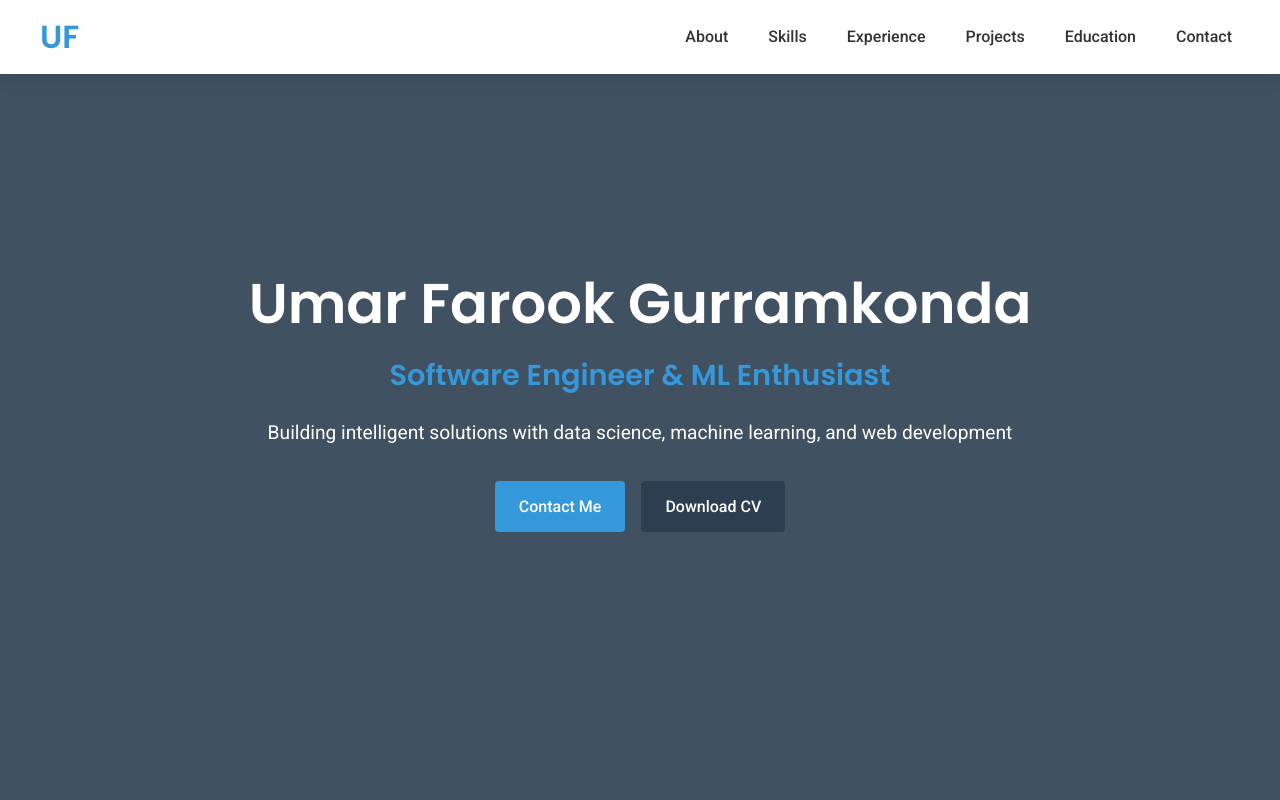
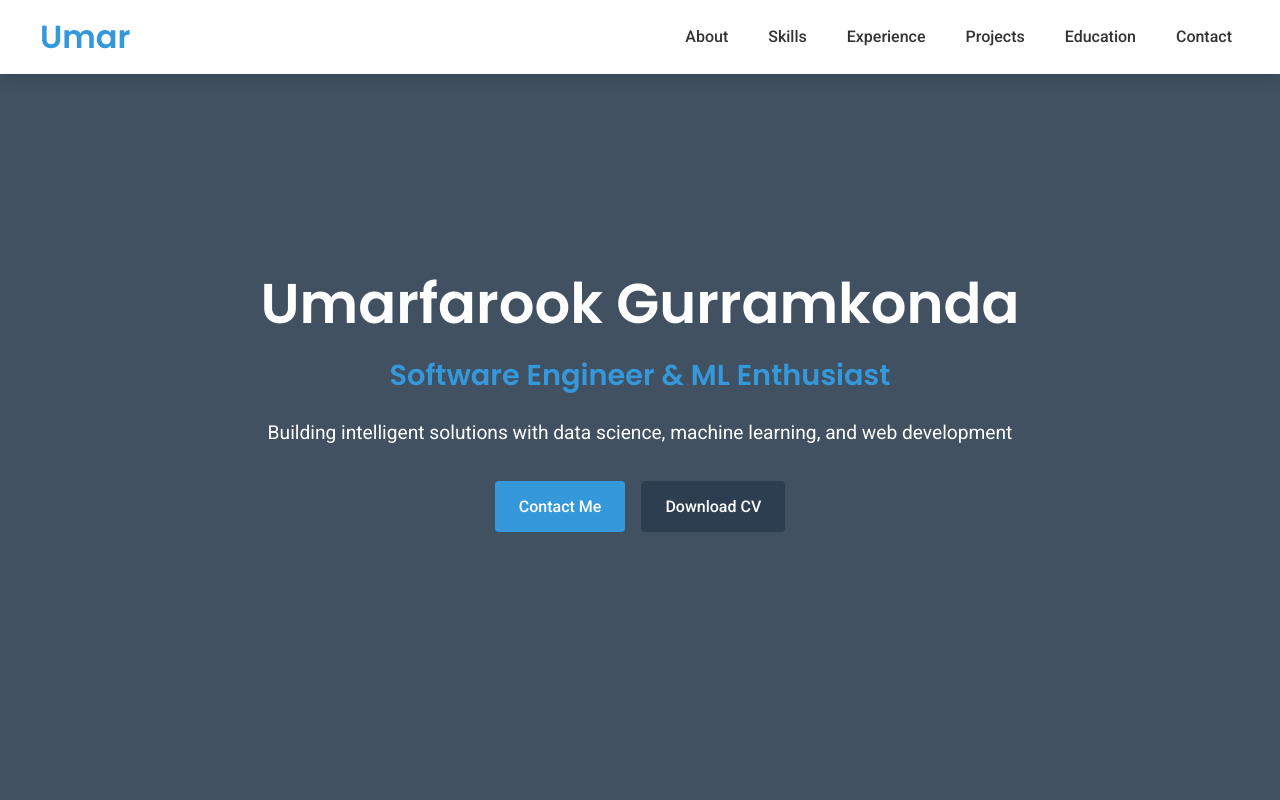
Before and after one commit to Umarfarook1/Umar-s-portfolio, a plain HTML site: page index.html in a window 1280 px wide. Shown: the top 800 px of the page. Drawn offline with nearby package versions, Linux system fonts and the light colour scheme.

Commit message:
update_1.2

```diff
--- a/index.html
+++ b/index.html
@@ -3,7 +3,7 @@
 <head>
     <meta charset="UTF-8">
     <meta name="viewport" content="width=device-width, initial-scale=1.0">
-    <title>Umar Farook Gurramkonda | Software Engineer</title>
+    <title>Umarfarook Gurramkonda | Software Engineer</title>
     <link rel="stylesheet" href="css/style.css">
     <link rel="stylesheet" href="https://cdnjs.cloudflare.com/ajax/libs/font-awesome/6.4.0/css/all.min.css">
     <link rel="preconnect" href="https://fonts.googleapis.com">
@@ -14,7 +14,7 @@
     <header class="header">
         <div class="container header-content">
             <div class="logo">
-                <h1>UF</h1>
+                <h1>Umar</h1>
             </div>
             <nav class="main-nav">
                 <ul>
@@ -35,7 +35,7 @@
     <section class="hero">
         <div class="container">
             <div class="hero-content">
-                <h1>Umar Farook Gurramkonda</h1>
+                <h1>Umarfarook Gurramkonda</h1>
                 <h2>Software Engineer & ML Enthusiast</h2>
                 <p>Building intelligent solutions with data science, machine learning, and web development</p>
                 <div class="hero-cta">
```
